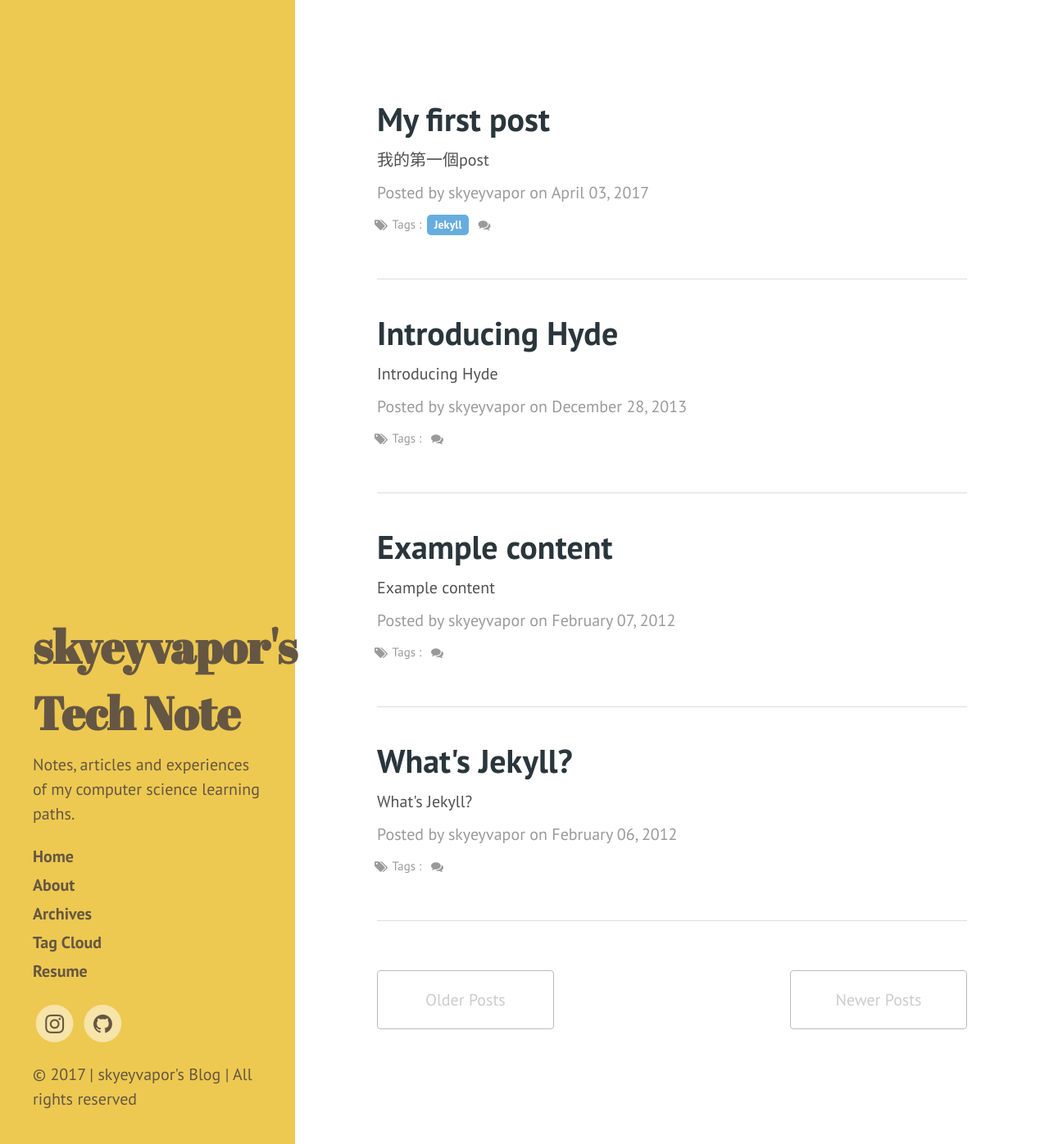
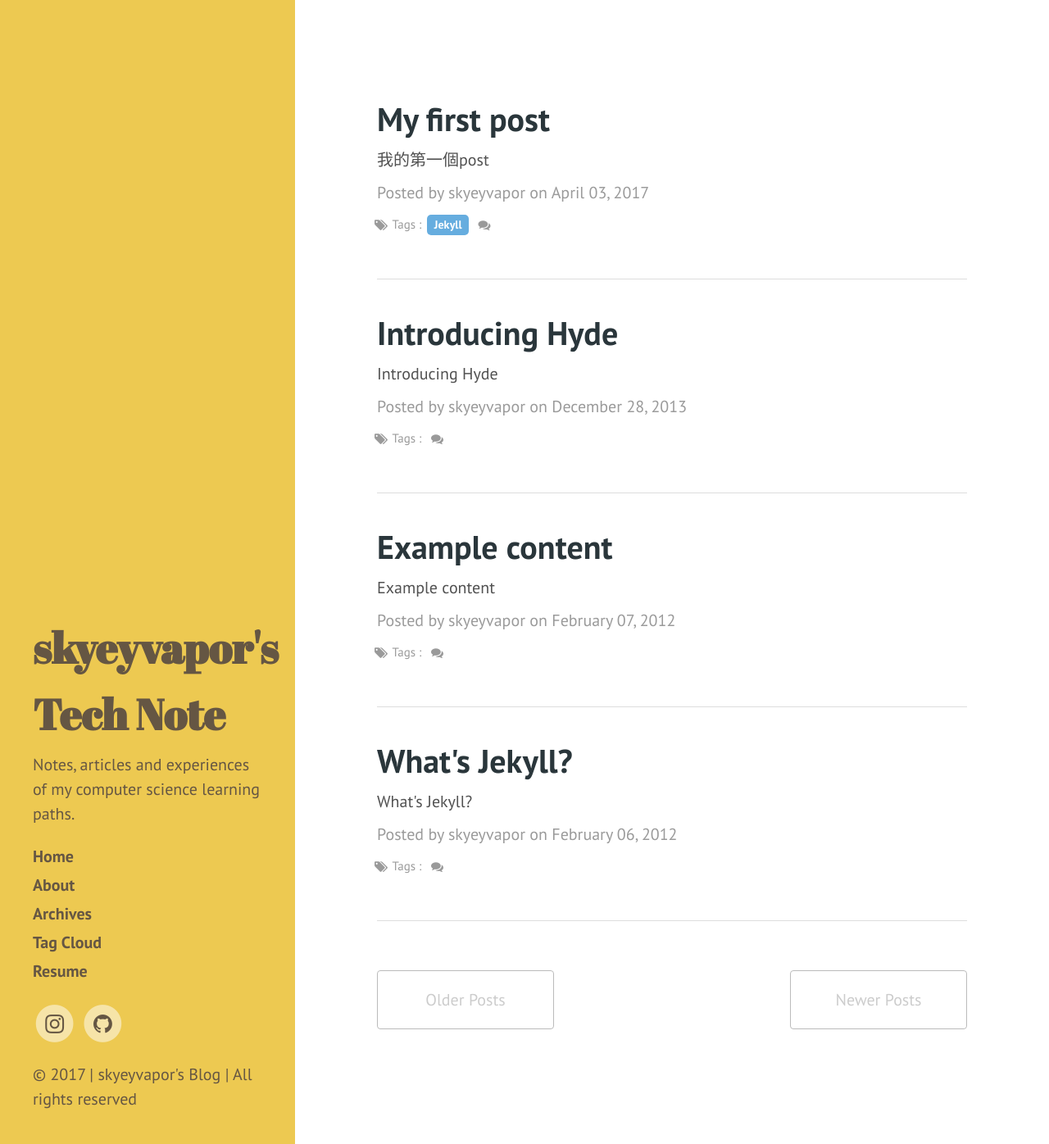
Before and after one commit to skyeyvapor/skyeyvapor.github.io, a Jekyll site: the page built from index.html, in a window 1280 px wide and 1396 px high. Shown: the whole window at 82% size. Built offline with Jekyll 4.4.1, drawn with Linux system fonts in a browser that asks for light colours; the list of posts is cut into pages by our own code; comment, search, counter and statistics services are not loaded.

Commit message:
Adjusted some css

```diff
--- a/public/css/custom.css
+++ b/public/css/custom.css
@@ -22,7 +22,7 @@
 }
 .theme-base-chocolate .sidebar h1 a {
     color: #655643;
-    font-size: 2.8rem;
+    font-size: 2.6rem;  /* tech note size*/
 }
 .theme-base-chocolate .sidebar h1 a:hover {
     color: #655643;
@@ -77,7 +77,7 @@
     text-align: center;
 }
 .theme-base-chocolate .navbar h1 {
-    font-size: 1rem;
+    font-size: 2rem;  /* tech note size */
     font-family: "Abril Fatface", serif;
 }
 .theme-base-chocolate .navbar a {
```
